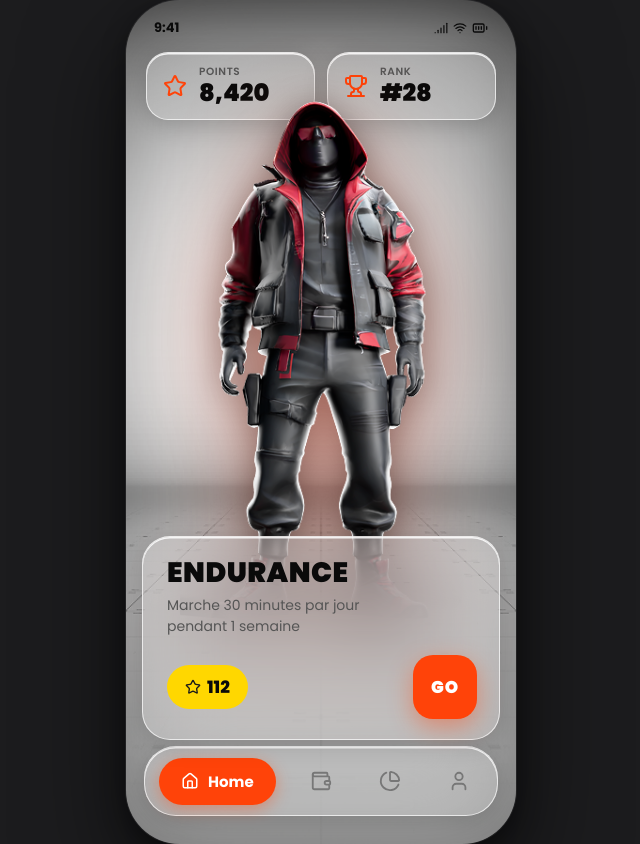
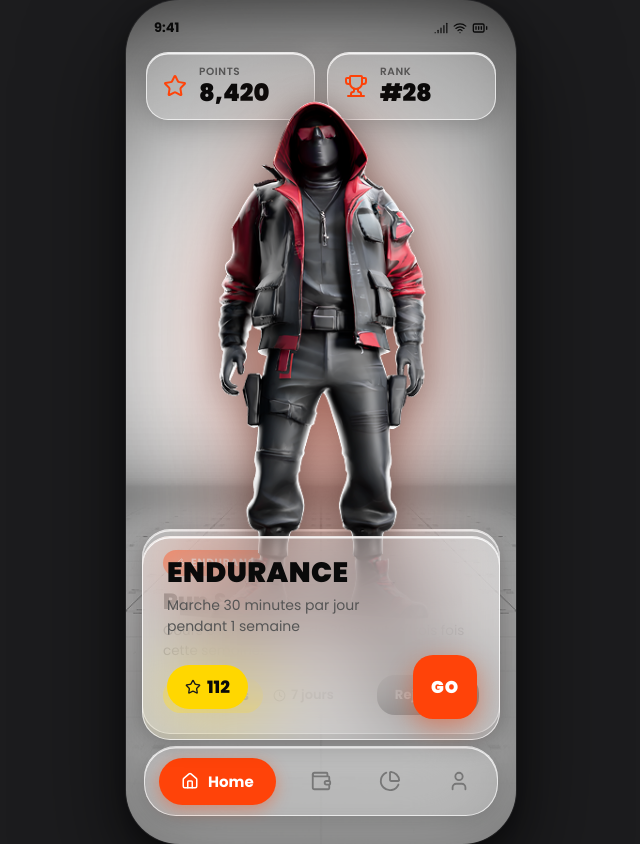
Before and after one commit to BenRoseH/vitae, a React (Vite) app: page / in a window 1280 px wide. Shown: the whole page, without its empty margins (319-959 px from the left). Built offline with nearby package versions, Linux system fonts and the light colour scheme.

Commit message:
Add ChallengeCard component

```diff
--- /dev/null
+++ b/src/components/ChallengeCard.css
@@ -0,0 +1,82 @@
+.challenge-card {
+  border-radius: 28px;
+  padding: 20px 20px 18px;
+  display: flex;
+  flex-direction: column;
+  gap: 14px;
+}
+
+.cc-category {
+  display: inline-flex;
+  align-items: center;
+  gap: 5px;
+  align-self: flex-start;
+  background: var(--cat-color, #FF4309);
+  color: #fff;
+  font-size: 10.5px;
+  font-weight: 700;
+  letter-spacing: 0.8px;
+  text-transform: uppercase;
+  padding: 5px 12px;
+  border-radius: 30px;
+}
+
+.cc-body {
+  display: flex;
+  flex-direction: column;
+  gap: 6px;
+}
+
+.cc-title {
+  font-size: 22px;
+  font-weight: 900;
+  color: #1A1A1A;
+  line-height: 1.1;
+  margin: 0;
+}
+
+.cc-desc {
+  font-size: 13.5px;
+  color: #555;
+  line-height: 1.5;
+  margin: 0;
+}
+
+.cc-footer {
+  display: flex;
+  align-items: center;
+  gap: 10px;
+}
+
+.cc-pts {
+  display: flex;
+  align-items: center;
+  gap: 5px;
+  background: #FFD700;
+  border-radius: 30px;
+  padding: 7px 14px;
+  font-size: 14px;
+  font-weight: 800;
+  color: #1A1A1A;
+}
+
+.cc-duration {
+  display: flex;
+  align-items: center;
+  gap: 5px;
+  font-size: 13px;
+  font-weight: 600;
+  color: #666;
+  flex: 1;
+}
+
+.cc-cta {
+  background: #1A1A1A;
+  color: #fff;
+  font-size: 13px;
+  font-weight: 700;
+  padding: 10px 18px;
+  border-radius: 18px;
+  cursor: pointer;
+  letter-spacing: 0.3px;
+}
--- /dev/null
+++ b/src/components/ChallengeCard.jsx
@@ -0,0 +1,37 @@
+import { Star, Clock, Zap } from 'lucide-react'
+import './ChallengeCard.css'
+
+export default function ChallengeCard({
+  category = 'Endurance',
+  categoryColor = '#FF4309',
+  title = 'Run & Burn',
+  description = 'Cours 5 km en moins de 30 minutes trois fois cette semaine.',
+  points = 240,
+  duration = '7 jours',
+}) {
+  return (
+    <div className="challenge-card glass">
+      <div className="cc-category" style={{ '--cat-color': categoryColor }}>
+        <Zap size={11} />
+        {category}
+      </div>
+
+      <div className="cc-body">
+        <h3 className="cc-title">{title}</h3>
+        <p className="cc-desc">{description}</p>
+      </div>
+
+      <div className="cc-footer">
+        <div className="cc-pts">
+          <Star size={14} color="#1A1A1A" />
+          {points} pts
+        </div>
+        <div className="cc-duration">
+          <Clock size={13} />
+          {duration}
+        </div>
+        <div className="cc-cta">Rejoindre</div>
+      </div>
+    </div>
+  )
+}
--- a/src/screens/Home.jsx
+++ b/src/screens/Home.jsx
@@ -1,5 +1,6 @@
 import { Star, Trophy, Signal, Wifi, BatteryFull, Home, Wallet, PieChart, User } from 'lucide-react'
 import { useNavigate } from 'react-router-dom'
+import ChallengeCard from '../components/ChallengeCard'
 import './Home.css'
 
 export default function HomeScreen() {
@@ -57,6 +58,11 @@ export default function HomeScreen() {
 
         <div className="spacer" />
 
+        {/* Challenge card test */}
+        <div style={{ padding: '0 16px 12px' }}>
+          <ChallengeCard />
+        </div>
+
         {/* Bottom nav */}
         <div className="bnav glass">
           <div className="nav-pill">
```
